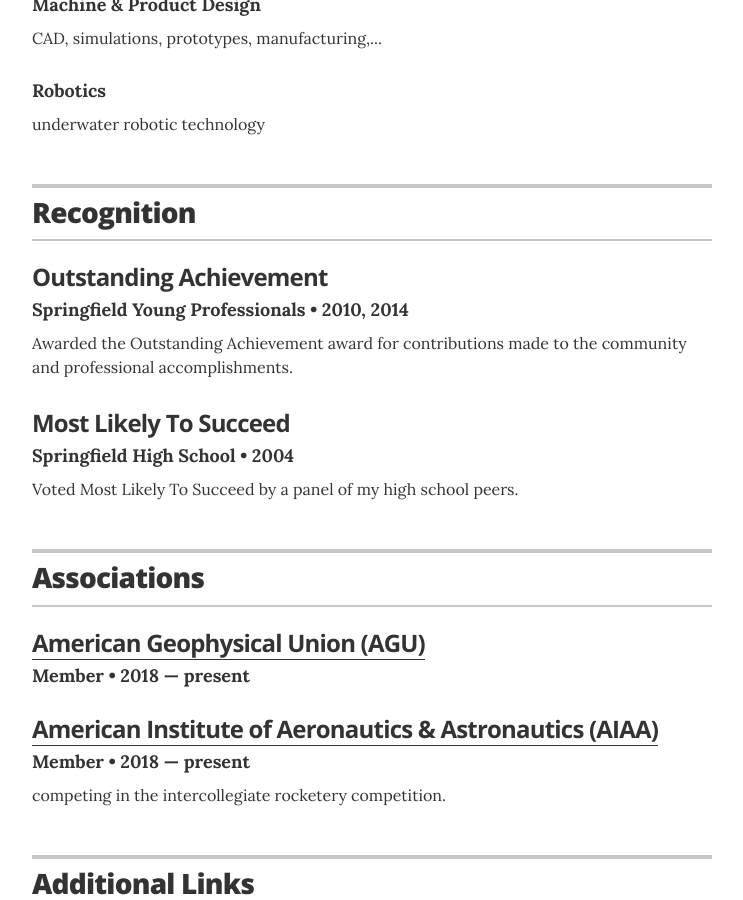
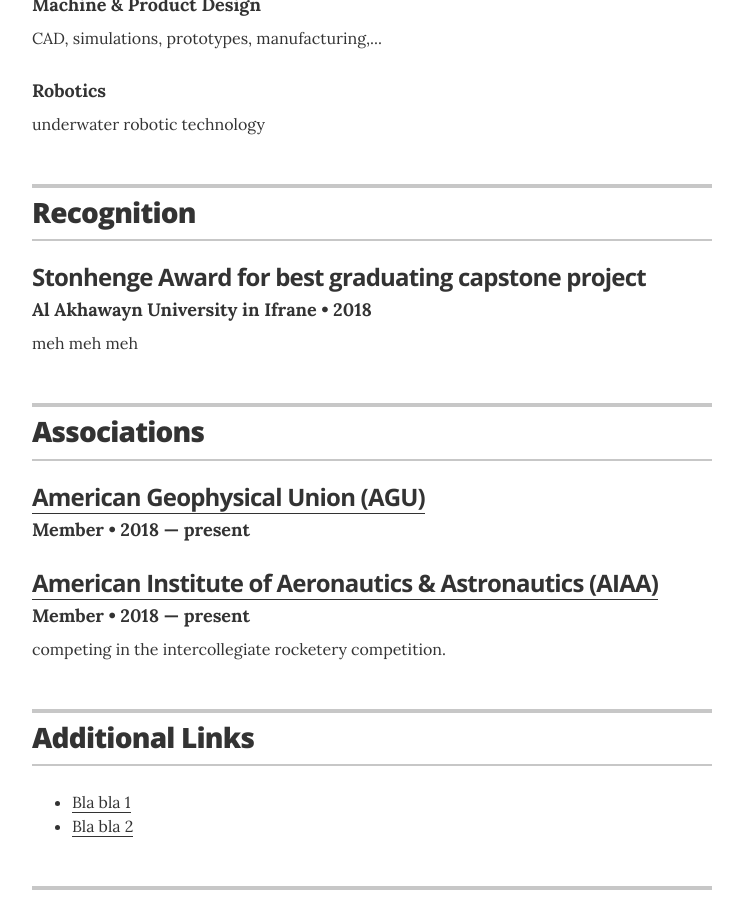
Before and after one commit to oumaimaLam/oumaimaLam.github.io, a Jekyll site: the page built from index.html, in a window 1280 px wide and 900 px high, scrolled down 1777 px. Shown: the whole window, without its empty margins (268-1011 px from the left). Built offline with Jekyll 4.4.1, drawn with Linux system fonts in a browser that asks for light colours.

Commit message:
Update recognitions.yml

```diff
--- a/_data/recognitions.yml
+++ b/_data/recognitions.yml
@@ -1,10 +1,5 @@
 # Recognitions
-- award: Outstanding Achievement
-  organization: Springfield Young Professionals
-  year: 2010, 2014
-  summary: Awarded the Outstanding Achievement award for contributions made to the community and professional accomplishments.
-
-- award: Most Likely To Succeed
-  organization: Springfield High School
-  year: 2004
-  summary: Voted Most Likely To Succeed by a panel of my high school peers.
+- award: Stonhenge Award for best graduating capstone project
+  organization: Al Akhawayn University in Ifrane
+  year: 2018
+  summary: meh meh meh
```
